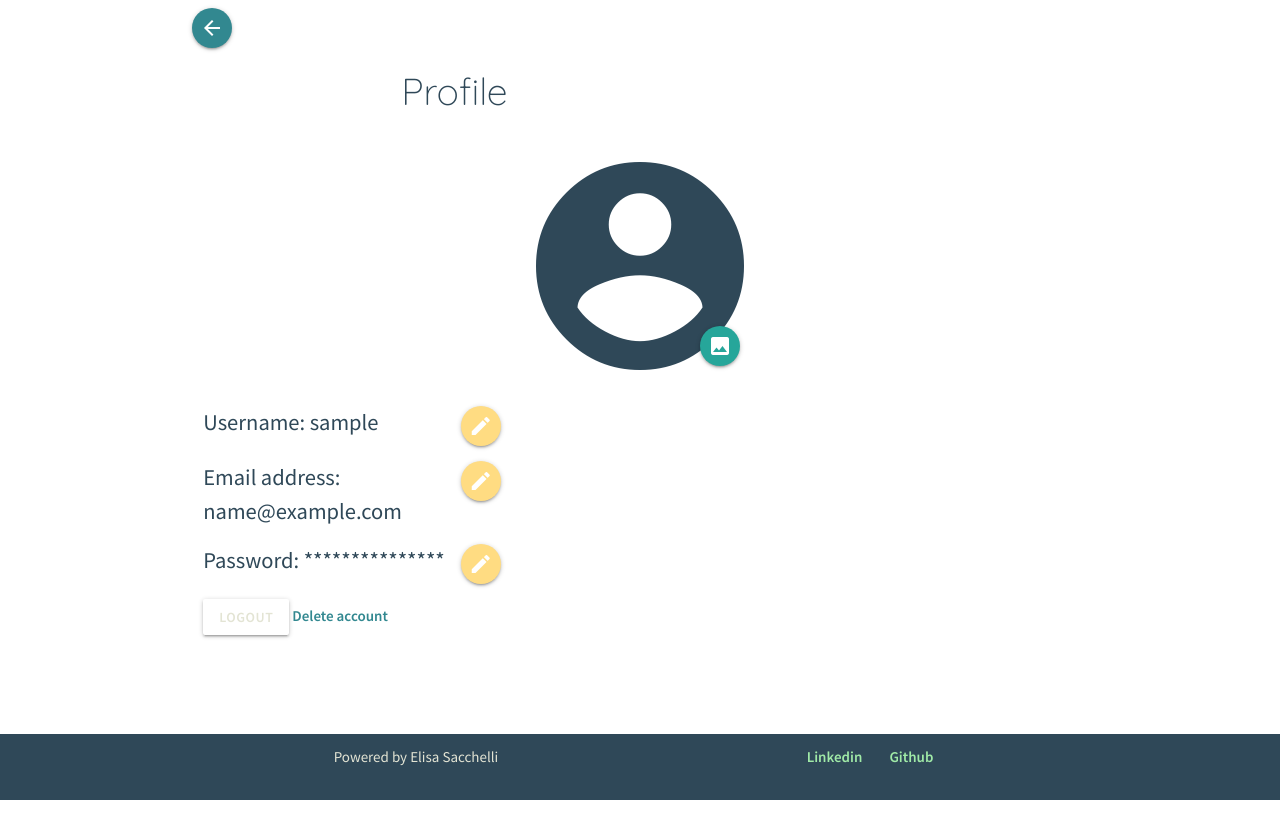
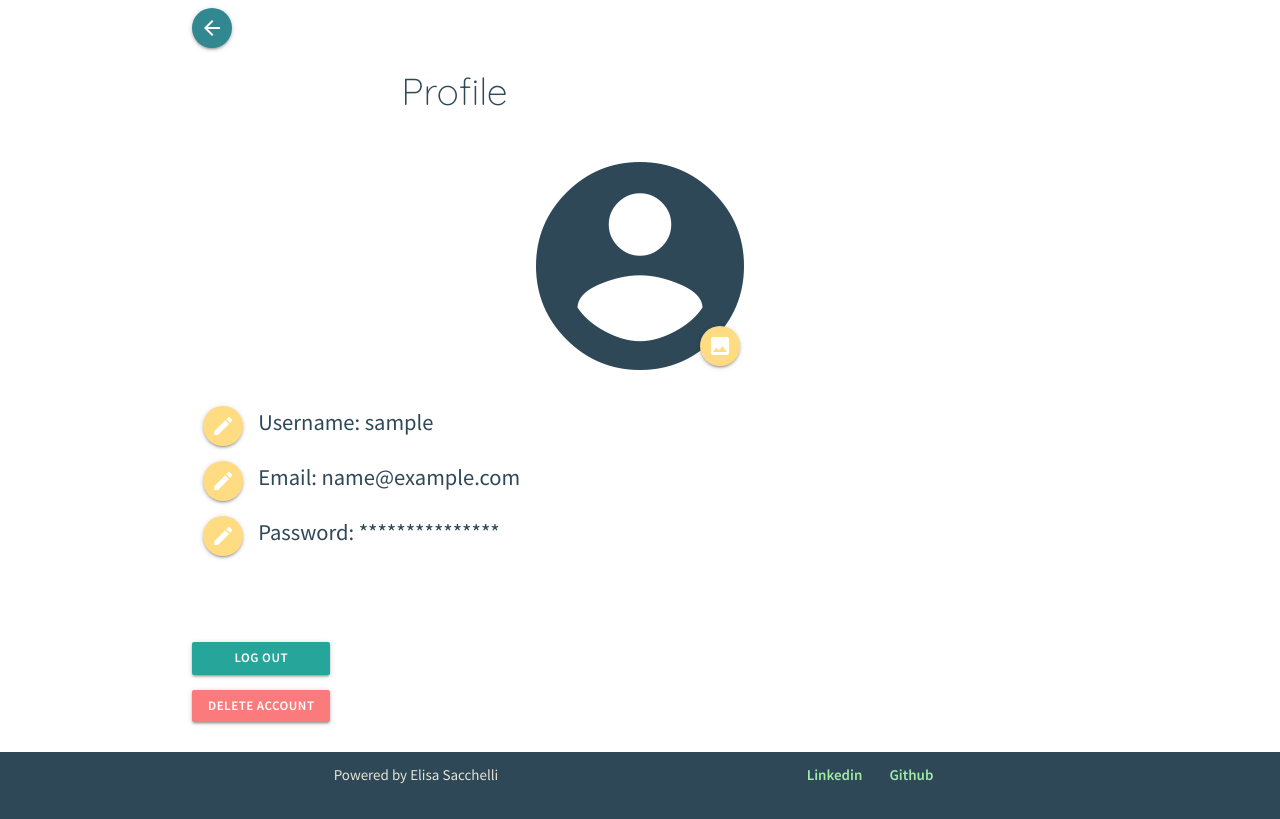
Before and after one commit to EliSacch/yummy, a Django app: page /account/profile/ in a window 1280 px wide. Run offline with Django 4.2, Linux system fonts and the light colour scheme; the visitor is signed in with stand-in values (Sample User, id 1); some libraries are stand-ins or nearby versions.

Commit message:
Fix issue with username update form

```diff
--- a/recipebook/admin.py
+++ b/recipebook/admin.py
@@ -38,7 +38,7 @@ class ArrayFieldListFilter(admin.SimpleListFilter):
 @admin.register(Recipe)
 class RecipeAdmin(admin.ModelAdmin):
     list_filter = ('difficulty', 'created_on', ArrayFieldListFilter)
-    readonly_fields = ('created_on', 'modified_on', 'user')
+    readonly_fields = ('created_on', 'modified_on', 'user', 'pk')
 
 
 @admin.register(Ingredient)
--- a/recipebook/forms.py
+++ b/recipebook/forms.py
@@ -33,7 +33,7 @@ class UserProfileForm(forms.ModelForm):
     password = forms.PasswordInput()
     class Meta:
         model = User
-        fields = ['username', 'email', 'password', ]
+        fields = ['username',]
 
 
 class UserProfileImageForm(forms.ModelForm):
@@ -41,3 +41,7 @@ class UserProfileImageForm(forms.ModelForm):
     class Meta:
         model = UserProfileImage
         fields = ['profile_image', ]
+
+
+class UserDeleteForm(forms.Form):
+    delete = forms.BooleanField(required=True)
--- a/recipebook/views.py
+++ b/recipebook/views.py
@@ -10,7 +10,7 @@ from django.core import serializers
 from django.core.paginator import Paginator
 
 from .models import Recipe, Ingredient, User, UserProfileImage
-from .forms import RecipeForm, IngredientFormSet, RecipeSearchFrom, UserProfileForm, UserProfileImageForm
+from .forms import RecipeForm, IngredientFormSet, RecipeSearchFrom, UserProfileForm, UserProfileImageForm, UserDeleteForm
 from .filters import RecipeFilter
 
 
@@ -157,16 +157,13 @@ class AddNewRecipeView(generic.CreateView, SingleObjectMixin):
                     else:
                         pass
             else:
-                print('formset is invalid')
-                for error in formset.errors:
-                    messages.error(self.request, error)
+                messages.error(self.request, form.errors)
                 return super().form_invalid(form)
 
             messages.success(self.request, 'Recipe added successfully!')
             return super().form_valid(form)
         else:
-            for error in form.errors:
-                messages.error(self.request, error)
+            messages.error(self.request, form.errors)
             return super().form_invalid(form)
 
     def form_valid(self, form):
@@ -175,7 +172,6 @@ class AddNewRecipeView(generic.CreateView, SingleObjectMixin):
 
     def get_success_url(self):
         return reverse('recipe_detail', kwargs={'pk': self.object.pk})
-
 
 
 # View for the recipe update page
@@ -219,16 +215,13 @@ class EditRecipeView(UpdateView, SingleObjectMixin):
                     else:
                         pass
             else:
-                print('formset is invalid')
-                for error in formset.errors:
-                    messages.error(self.request, error)
+                messages.error(self.request, formset.errors)
                 return super().form_invalid(form)
 
             messages.success(self.request, 'Recipe updated successfully!')
             return super().form_valid(form)
         else:
-            for error in form.errors:
-                messages.error(self.request, error)
+            messages.error(self.request, form.errors)
             return super().form_invalid(form)
 
 
@@ -254,36 +247,39 @@ class DeleteRecipeView(DeleteView):
 
 
 # View for the user profile page
-class ProfileView(View):
+class ProfileView(FormView):
     model = User
-    form_classes = {'user_details': UserProfileForm,
-                    'profile_image': UserProfileImageForm}
+    form_classes = {
+        'user_details_form' : UserProfileForm,
+        'user_image_form' : UserProfileImageForm,
+    }
     template_name = 'account/profile.html'
 
     def get(self, request, *args, **kwargs):
         if self.request.user.is_authenticated:
+            self.object = self.request.user
             user = self.request.user
             user_profile_image = UserProfileImage.objects.filter(user=user).first()
+
             return render(
                 request,
                 'account/profile.html',
                 {
                     'user' : user,
                     'user_profile_image' : user_profile_image,
-                    'user_details_form': UserProfileForm(instance=user),
+                    'user_details_form': UserProfileForm(instance=self.object if self.object else None),
                     'user_image_form': UserProfileImageForm(instance=user_profile_image),
                 }
             )
         else:
-            return HttpResponseRedirect(reverse('login'))
+            return HttpResponseRedirect('login')
 
     def post(self, request, *args, **kwargs):
-        form = UserProfileForm(request.POST, instance=self.request.user)
+        self.object = self.request.user
+        form = UserProfileForm(self.request.POST, instance=self.object)
 
         user_profile_image = UserProfileImage.objects.filter(user=self.request.user).first()
         form_image = UserProfileImageForm(request.POST, self.request.FILES, instance=user_profile_image)
-
-        print('request\n', request.POST)
 
         if request.FILES:
             image = form_image.save(commit=False)
@@ -291,21 +287,34 @@ class ProfileView(View):
             if form_image.is_valid():
                 form_image.save()
                 messages.success(self.request, 'Profile image updated successfully!')
+                return super().form_valid(form_image)
             else:
-                for error in form.errors:
-                    messages.error(self.request, error)
+                messages.error(self.request, form_image.errors)
+                return super().form_invalid(form_image)
 
-        elif 'user-details-submit' in request.POST:
-            print('user details submit')
-            form.save(commit=False)
+        else:
             if form.is_valid():
                 form.save()
                 messages.success(self.request, 'User details updated successfully!')
+                return super().form_valid(form)
             else:
-                for error in form.errors:
-                    messages.error(self.request, error)
+                print('form invalid')
+                messages.error(self.request, form.errors)
+                return HttpResponseRedirect(reverse('profile'))
 
-        else:
-            print('nothing submitted')
+    def form_valid(self, form):
+        messages.success(self.request, 'Profile updated updated successfully!')
+        return HttpResponseRedirect(self.get_success_url())
 
-        return HttpResponseRedirect(reverse('profile'))
+    def get_success_url(self):
+        return reverse('profile')
+
+
+# Delete user view
+class DeleteUserView(FormView):
+    model = User
+    form_class = UserDeleteForm
+    template_name = 'account/profile.html'
+
+    def post(self, request, *args, **kwargs):
+        form = UserDeleteForm(self.request.POST, instance=self.request.user)
--- a/static/css/style.css
+++ b/static/css/style.css
@@ -112,8 +112,9 @@ nav ul a:hover::after,
     width: 90%;
     max-width: 500px;
     padding: 1em;
-    background-color: var(--clr-secondary);
+    background-color: white;
     color: var(--clr-primary-5);
+    border: 2px solid var(--clr-tertiary-2);
     border-radius: 5px;
     opacity: 0.9;
 }
@@ -318,6 +319,7 @@ textarea.materialize-textarea.invalid:focus,
 
 .errorlist {
     color: var(--clr-tertiary-1);
+    font-size: 1.2rem;
 }
 
 /* ----------------------------------------------- Forms */
@@ -588,14 +590,16 @@ section.search-bar .container > * {
 
 .profile-form-line {
     display: grid;
-    grid-template-columns: 1fr 1fr;
+    grid-template-columns: auto 1fr;
     gap: 1em;
     margin: 1em 0;
 }
 
-.profile-form-line .btn-floating:hover,
-.profile-form-line .btn-floating:focus {
-    background-color: var(--clr-primary-0);
+.user-profile-footer {
+    display: flex;
+    flex-direction: column;
+    gap: 1em;
+    margin-block: 2em;
 }
 
 /* ----------------------------------------------- Header */
--- a/static/js/scripts.js
+++ b/static/js/scripts.js
@@ -200,9 +200,9 @@ function display_message() {
 
     if (isThereMessage) {
         messageSection.fadeIn('slow');
-        setTimeout(function () {
+        /*setTimeout(function () {
             messageSection.fadeOut('slow');
-        }, 5000);
+        }, 5000);*/
     }
 }
 
--- a/templates/account/password_change.html
+++ b/templates/account/password_change.html
@@ -47,7 +47,7 @@
                     </div>
                     {% endfor %}
 
-                    <button type="submit" name="action" class="btn action-btn">{% trans "Change Password" %}</button>
+                    <button type="submit" name="action" class="btn-small">{% trans "Change Password" %}</button>
                     <a href="{% url 'account_reset_password' %}">{% trans "Forgot Password?" %}</a>
                 </form>
             </div>
--- a/templates/account/profile.html
+++ b/templates/account/profile.html
@@ -20,7 +20,7 @@
 </section>
 
 <!-- Profile details -->
-<section class="valign-wrapper dark-text">
+<section id="profile-details" class="valign-wrapper dark-text">
     <div class="container">
         <div class="go-back">
             <button class="btn-floating primary-3 light-text">
@@ -45,7 +45,7 @@
                             <img src="{{ user_profile_image.profile_image.url }}" alt="Profile Image" />
                         {% endif %}
                     </div>
-                    <button type="button" id="edit-profile-image-btn" data-target="id_profile_image" class="btn-floating">
+                    <button type="button" id="edit-profile-image-btn" data-target="id_profile_image" class="btn-floating background-alert">
                         <i class="material-icons">photo</i>
                     </button>
 
@@ -69,35 +69,17 @@
                         {{ hidden }}
                     {% endfor %}
 
+                    <!-- Username line -->
                     {% for field in user_details_form %}
-
-                    {% if field.name == 'password' %}
                     <div class="profile-form-line">
-                        <p>{{ field.label }}: ***************</p>
-                        <a href="{% url 'account_change_password' %}" class="btn-floating background-alert">
-                            <i class="material-icons">edit</i>
-                        </a>
-                    </div>
-
-                    {% elif field.name == 'email' %}
-                    <div class="profile-form-line">
-                        <p>{{ field.label }}: {{ field.value }}</p>
-                        <a href="{% url 'account_email' %}" class="btn-floating background-alert">
-                            <i class="material-icons">edit</i>
-                        </a>
-                    </div>
-
-                    {% else %}
-
-                    <div class="profile-form-line">
-                        <p>{{ field.label }}: {{ field.value }}</p>
                         <button type="button" data-target="id_{{ field.name }}" class="edit-profile-btn btn-floating background-alert">
                             <i class="material-icons">edit</i>
                         </button>
+                        <p>{{ field.label }}: {{ field.value }}</p>
                     </div>
                     <div class="row hidden">
-                        <div class="input-field col s12">
-                            {{ field }} <button class="small-btn" type="submit" name="user-details-submit">Save</button>
+                        <div class="input-field  col s12">
+                            {{ field }}
                             <label for="{{ field.id_for_label }}">{{ field.label }}</label>
                             {% if field.help_text %}
                                 <span class="help-text">{{ field.help_text }}</span>
@@ -106,14 +88,27 @@
                                 <span class="help-text">{{ error }}</span>
                             {% endfor %}
                         </div>
+                        <div class="col s12">
+                            <button class="btn-small" type="submit" name="user-details-submit">Save</button>
+                        </div>
                     </div>
-                    {% endif %}
                     {% endfor %}
                 </form>
 
-                <div class="user-profile-footer">
-                    <a href="{% url 'account_logout' %}" class="btn btn-invert">Logout</a>
-                    <a href="#">Delete account</a>
+                <!-- Email line -->
+                <div class="profile-form-line">
+                    <a href="{% url 'account_email' %}" class="btn-floating background-alert">
+                        <i class="material-icons">edit</i>
+                    </a>
+                    <p>Email: {{ user.email }}</p>
+                </div>
+
+                <!-- Password line -->
+                <div class="profile-form-line">
+                    <a href="{% url 'account_change_password' %}" class="btn-floating background-alert">
+                        <i class="material-icons">edit</i>
+                    </a>
+                    <p>Password: ***************</p>
                 </div>
 
             </div>
@@ -129,4 +124,27 @@
         </div>
     </div>
 </section>
+
+<section id="profile-other-actions">
+    <div class="container valign-wrapper">
+        <div class="user-profile-footer">
+            <a class="btn-small modal-trigger" href="#logout-modal">Log Out</a>
+            <a class="btn-small background-error modal-trigger"href="#delete-account-modal">Delete account</a>
+        </div>
+
+        <!-- Logout Modal -->
+        <div id="logout-modal" class="modal">
+            <div class="modal-content">
+                {% include "account/logout.html" %}
+            </div>
+        </div>
+
+        <!-- Delete account Modal -->
+        <div id="delete-account-modal" class="modal">
+            <div class="modal-content">
+                {% include "account/logout.html" %}
+            </div>
+        </div>
+    </div>
+</section>
 {% endblock %}
```
Also changed, not shown: README.md, media/errors/invalid-username-form-disappears-error.png (added).
